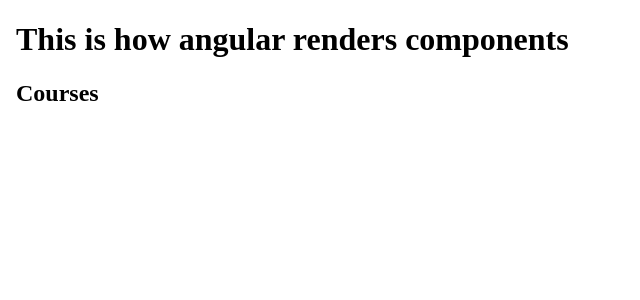
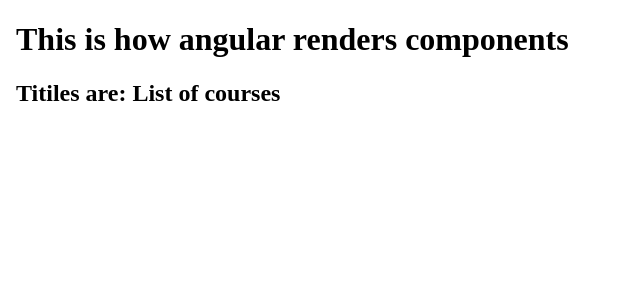
Before and after one commit to prerit714/angular-first-project, an Angular app: page / in a window 1280 px wide. Shown: the top 300 px of the page, without its empty margins (0-640 px from the left). Built offline with nearby package versions, Linux system fonts and the light colour scheme.

Commit message:
Using interpolation to call a method

```diff
--- a/src/app/courses.component.ts
+++ b/src/app/courses.component.ts
@@ -3,10 +3,19 @@ import { Component } from "@angular/core";
 @Component({
   // The idea is to define custom html-elements
   selector: "courses", // courses will be the selector name
+  // Using data-binding and interpolation syntax ({{}} syntax), whenever the value
+  // of title changes, the component is re-rendered
+  // Any valid JS expression is allowed between {{}}
   template: `
-    <h2> Courses </h2>
+    <h2>{{ "Titiles are: " + getTitle() }}</h2>
   `,
 })
 export class CoursesComponent {
   // Leaving this class empty for now
+  // Define a field "title"
+  title: string = "List of courses";
+
+  getTitle(): string {
+    return this.title;
+  }
 }
```
